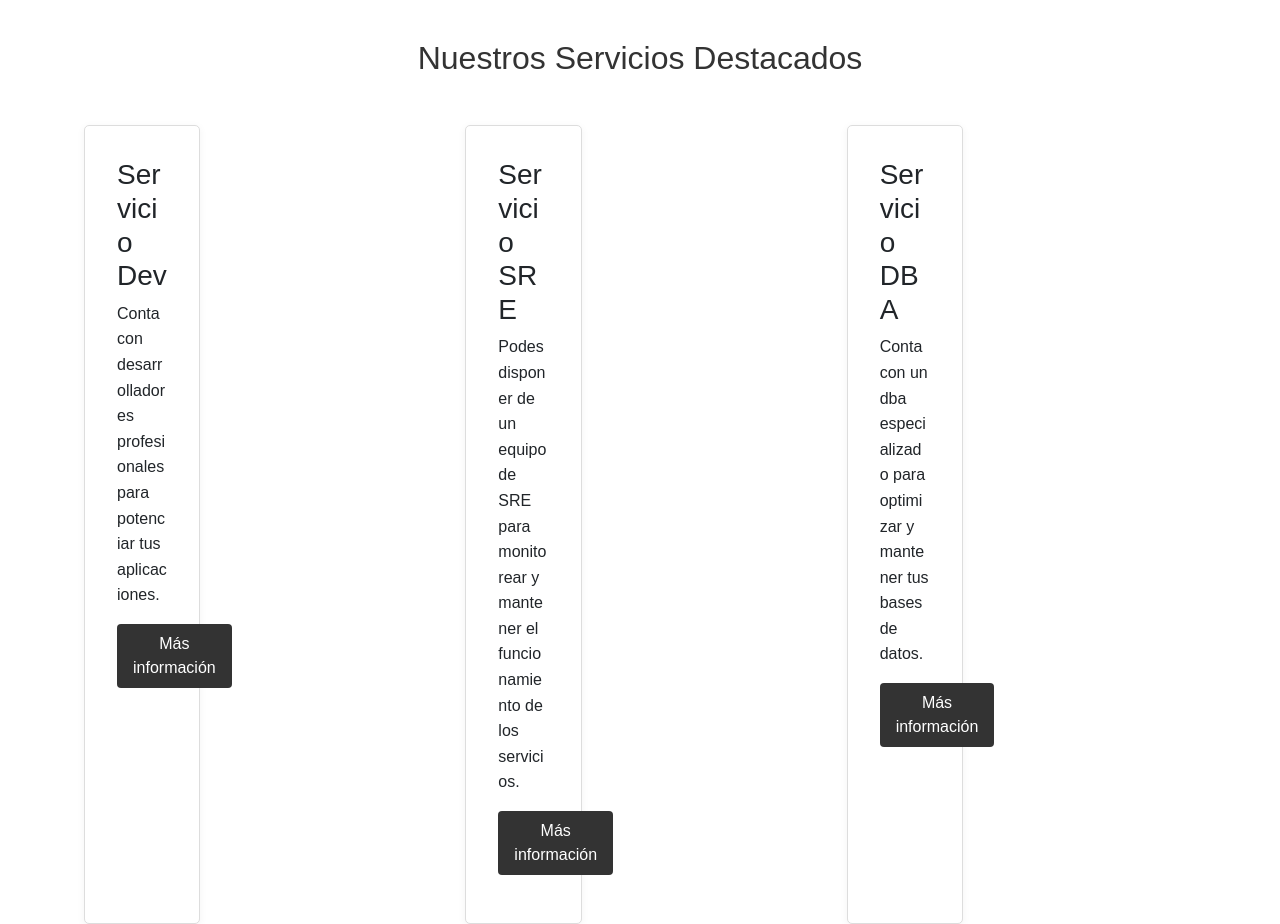
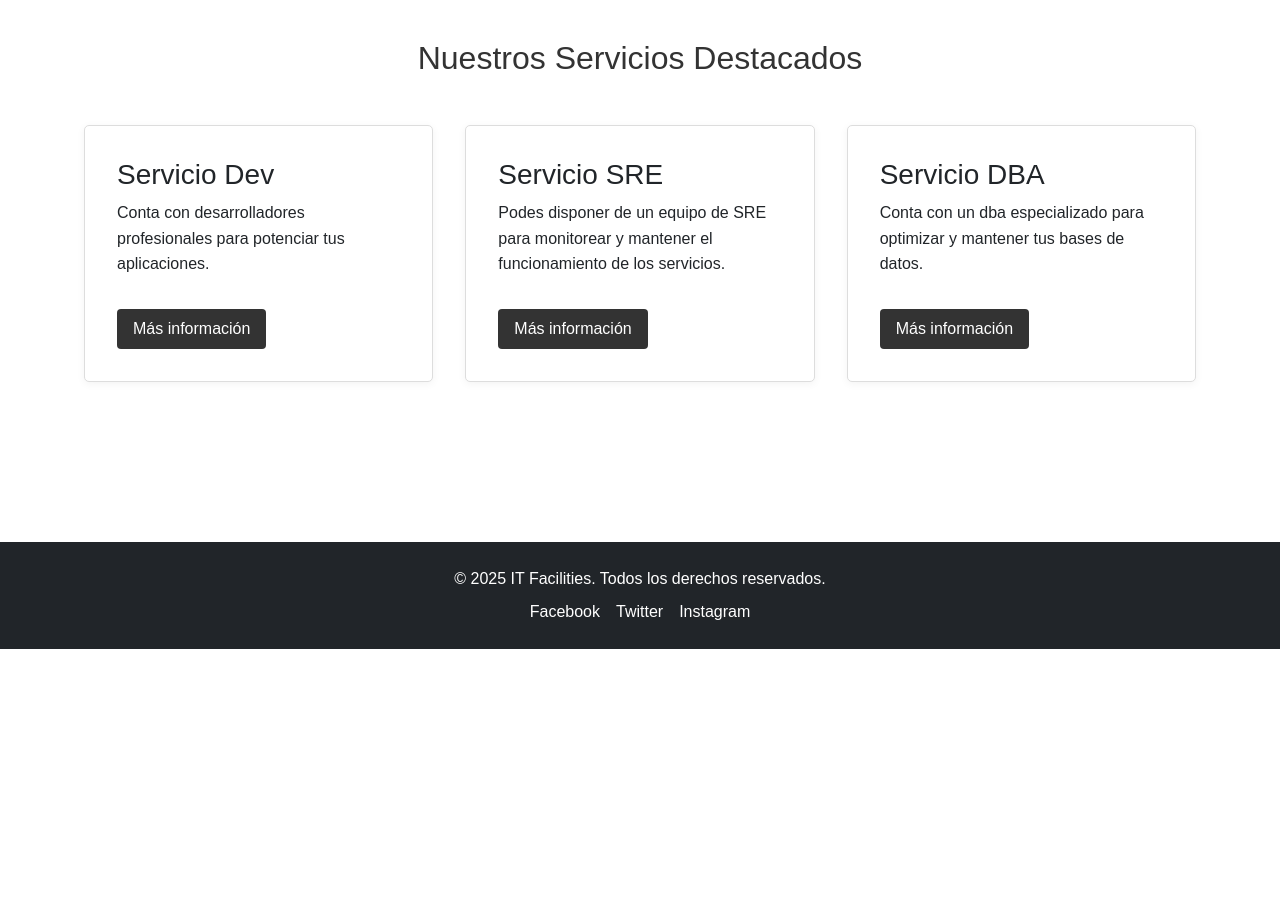
Before and after one commit to nicosiaurukas/It-Facilities-Web, a plain HTML site: page index.html in a window 1280 px wide. Shown: the part 800-1724 px from the top of the page. After the commit the page ends 1449 px from the top, so only its background shows below. Drawn offline with nearby package versions, Linux system fonts and the light colour scheme.

Commit message:
repair saas

```diff
--- a/index.html
+++ b/index.html
@@ -147,7 +147,7 @@
                 <h2 class="text-center mb-5 fade-in-up">Nuestros Servicios Destacados</h2>
                 <div class="services-container">
                     <div class="services-grid">
-                        <div class="col-md-4 mb-4 fade-delay-1">
+                        <div class="fade-delay-1">
                             <div class="card h-100 service-card">
                                 <div class="card-body">
                                     <h3 class="card-title">Servicio Dev</h3>
@@ -156,7 +156,7 @@
                                 </div>
                             </div>
                         </div>
-                        <div class="col-md-4 mb-4 fade-delay-2">
+                        <div class="fade-delay-2">
                             <div class="card h-100 service-card">
                                 <div class="card-body">
                                     <h3 class="card-title">Servicio SRE</h3>
@@ -165,7 +165,7 @@
                                 </div>
                             </div>
                         </div>
-                        <div class="col-md-4 mb-4 fade-delay-3">
+                        <div class="fade-delay-3">
                             <div class="card h-100 service-card">
                                 <div class="card-body">
                                     <h3 class="card-title">Servicio DBA</h3>
--- a/scss/styles.scss
+++ b/scss/styles.scss
@@ -520,6 +520,30 @@ footer {
     grid-template-columns: repeat(auto-fit, minmax(300px, 1fr));
     gap: 2rem;
 
+    // Asegurar que las cards tengan altura uniforme
+    .card {
+      height: auto;
+      min-height: 200px;
+      display: flex;
+      flex-direction: column;
+
+      .card-body {
+        flex: 1;
+        display: flex;
+        flex-direction: column;
+
+        .card-text {
+          flex: 1;
+          margin-bottom: 1rem;
+        }
+
+        .btn {
+          align-self: flex-start;
+          margin-top: auto;
+        }
+      }
+    }
+
     @media (max-width: 768px) {
       grid-template-columns: 1fr;
     }
```
Also changed, not shown: css/styles.css.
